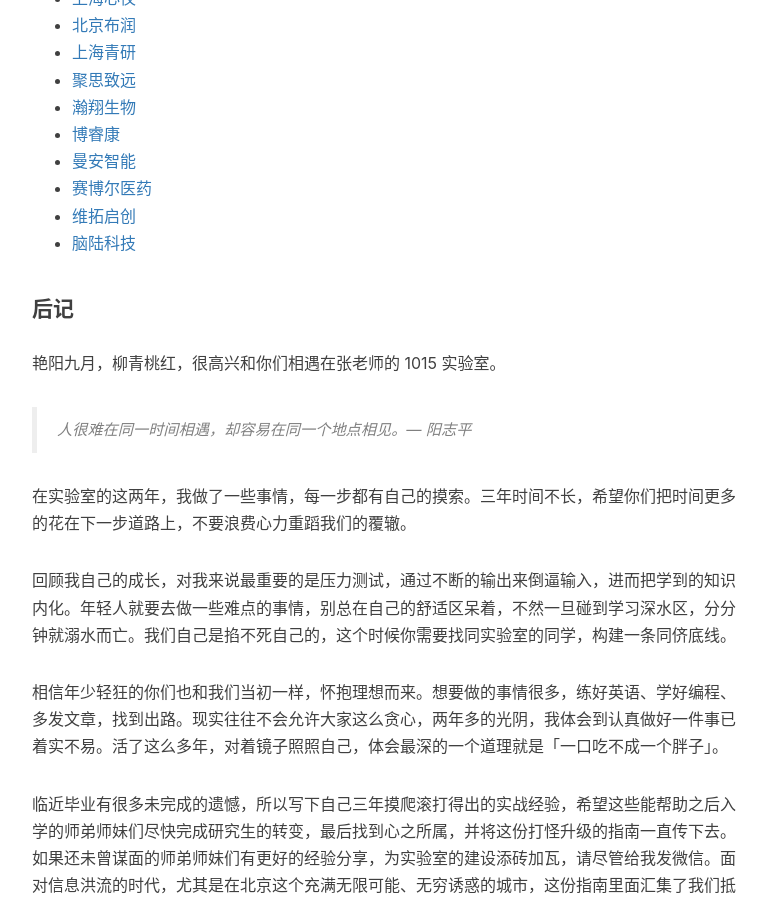
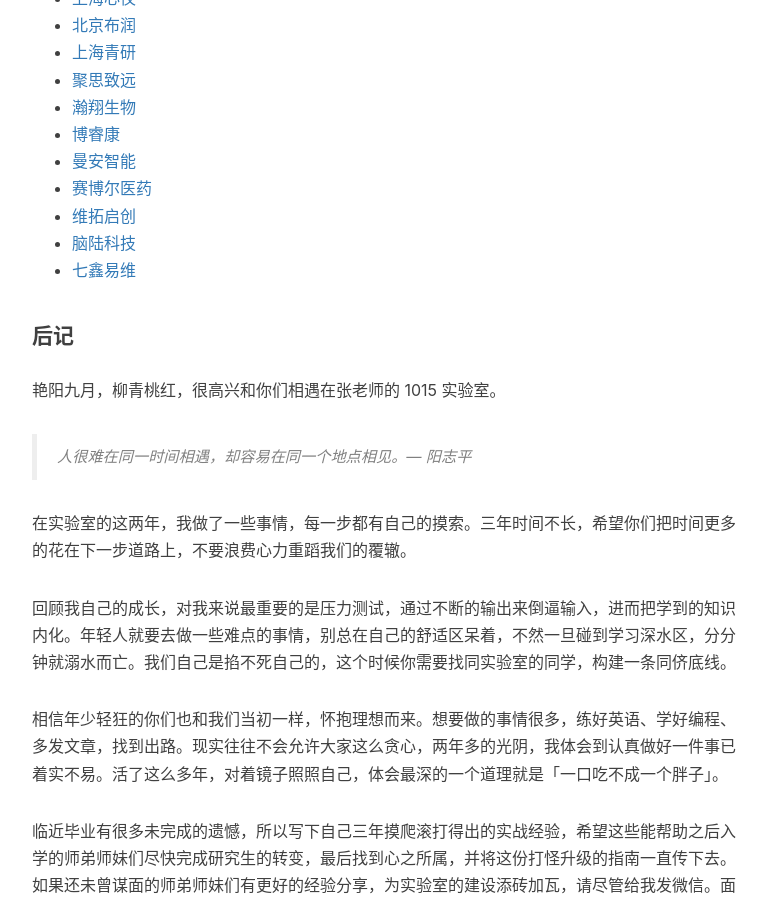
Before and after one commit to zapp926/blog, a Jekyll site: the page built from _posts/2019-01-06-1015-manual.md, in a window 1280 px wide and 900 px high, scrolled down 7347 px. Shown: the whole window, without its empty margins (233-1000 px from the left). Built offline with Jekyll 4.4.1, drawn with Linux system fonts in a browser that asks for light colours; nearby versions of some CDN libraries; comment, search, counter and statistics services are not loaded.

Commit message:
Update 2019-01-06-1015-manual.md

```diff
--- a/_posts/2019-01-06-1015-manual.md
+++ b/_posts/2019-01-06-1015-manual.md
@@ -189,6 +189,7 @@
 - [赛博尔医药](http://www.cibrmed.com)
 - [维拓启创](http://www.advictor.com.cn)
 - [脑陆科技](https://www.naolubrainup.com/blank)
+- [七鑫易维](https://www.7invensun.com)
 
 
 #### 后记
```
